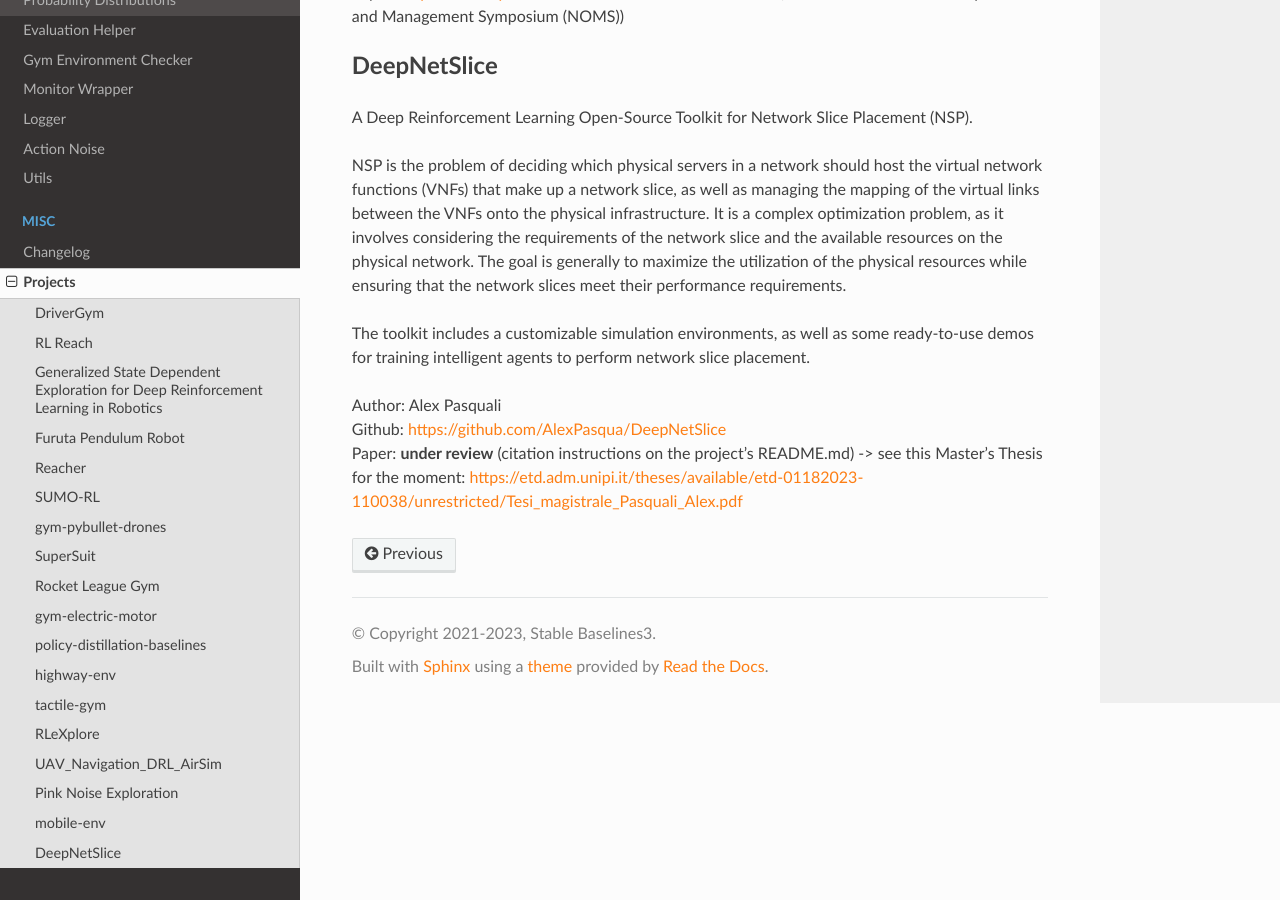
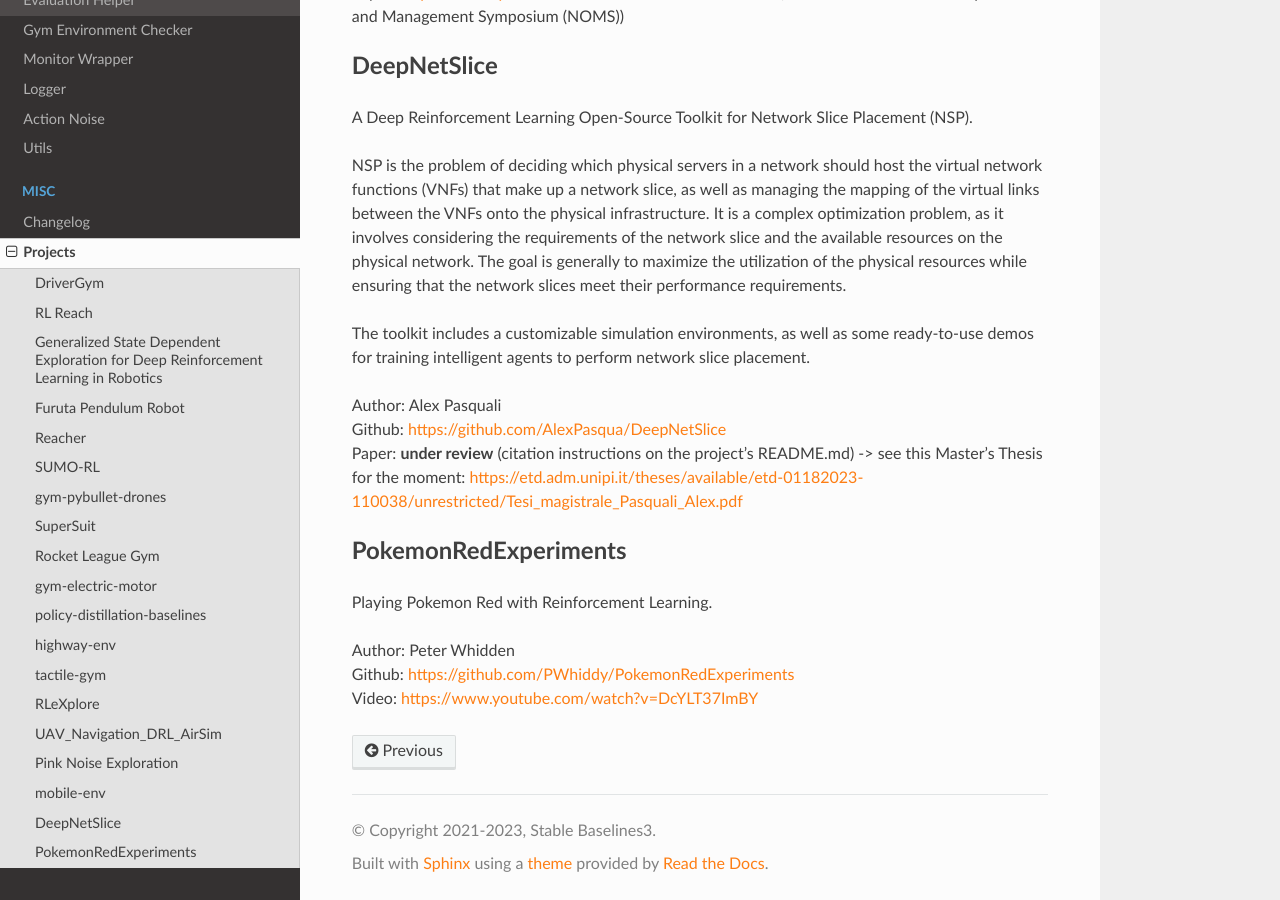
Before and after one commit to DLR-RM/stable-baselines3, a Sphinx documentation site: the page built from docs/misc/projects.rst, in a window 1280 px wide and 900 px high, scrolled down 5571 px. Built offline with Sphinx 7.4.7 and the Read the Docs theme 2.0.0, drawn with Linux system fonts in a browser that asks for light colours.

Commit message:
Adding PokemonRedExperiments project (#1762)
* Adding pokemon red

* update changelog

---------

Co-authored-by: Antonin RAFFIN <antonin.raffin@ensta.org>

```diff
--- a/docs/misc/changelog.rst
+++ b/docs/misc/changelog.rst
@@ -90,6 +90,7 @@
 ^^^^^^^^^^^^^^
 - Updated RL Tips and Tricks (include recommendation for evaluation, added links to DroQ, ARS and SBX).
 - Fixed various typos and grammar mistakes
+- Added PokemonRedExperiments to the project page
 
 Release 2.1.0 (2023-08-17)
 --------------------------
--- a/docs/misc/projects.rst
+++ b/docs/misc/projects.rst
@@ -229,3 +229,13 @@
 | Author: Alex Pasquali
 | Github: https://github.com/AlexPasqua/DeepNetSlice
 | Paper: **under review** (citation instructions on the project's README.md) -> see this Master's Thesis for the moment: https://etd.adm.unipi.it/theses/available/etd-01182023-110038/unrestricted/Tesi_magistrale_Pasquali_Alex.pdf
+
+
+PokemonRedExperiments
+---------------------
+
+Playing Pokemon Red with Reinforcement Learning.
+
+| Author: Peter Whidden
+| Github: https://github.com/PWhiddy/PokemonRedExperiments
+| Video: https://www.youtube.com/watch?v=DcYLT37ImBY
```
